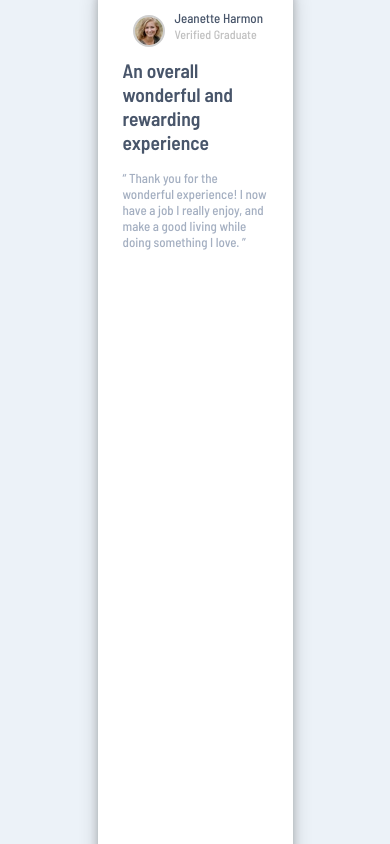
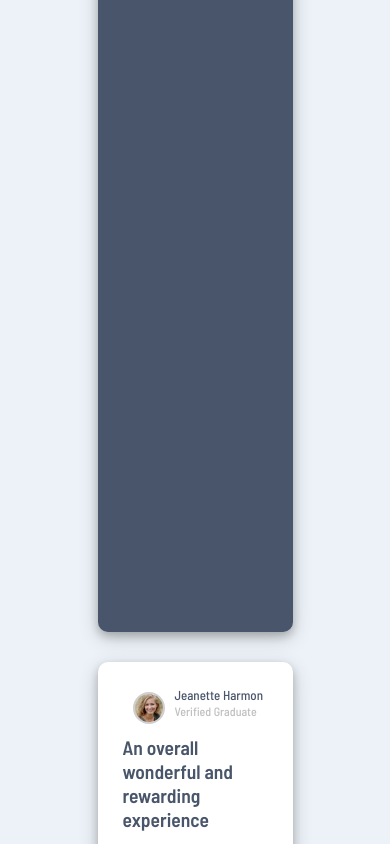
Before and after one commit to L3chit/testimonials-grid-section, a plain HTML site: page index.html in a window 390 px wide. Shown: the top 844 px of the page. Drawn offline with Linux system fonts and the light colour scheme.

Commit message:
Update style.css

```diff
--- a/style.css
+++ b/style.css
@@ -13,8 +13,8 @@ body {
 }
 
 .main {
-	height: 100%;
-	width: 100%;
+	min-height: 100vh;
+	min-width: 100vw;
 	margin: 0 auto;
 	padding: 1fr;
 	display: flex;
@@ -39,43 +39,43 @@ body {
 .secmn {
 	margin: 0 auto;
 	padding: 0;
-	height: 100vh;
-	width: 90vw;
+	width: 60vw;
+	height: auto;
 	display: grid;
 	justify-content: center;
 	align-content: center;
-	grid-template-columns: repeat(6, 1fr);
-	grid-template-rows: repeat(4, 1fr);
+	grid-template-columns: repeat(4, 1fr);
+	grid-template-rows: repeat(2, 1fr);
 	gap: 30px;
 }
 
 .dc {
-	grid-column: 2/4;
-	grid-row: 2/3;
+	grid-column: 1/3;
+	grid-row: 1/2;
 	background: hsl(263, 55%, 52%) url("images/bg-pattern-quotation.svg") no-repeat 80% 0%;
 }
 
 .jw {
-	grid-column: 4/5;
-	grid-row: 2/3;
+	grid-column: 3/4;
+	grid-row: 1/2;
 	background-color: hsl(217, 19%, 35%);
 }
 
 .jh {
-	grid-column: 2/3;
-	grid-row: 3/4;
+	grid-column: 1/2;
+	grid-row: 2/3;
 }
 
 .pa {
-	grid-column: 3/5;
-	grid-row: 3/4;
+	grid-column: 2/4;
+	grid-row: 2/3;
 	background-color: hsl(219, 29%, 14%);
 	color: hsl(210, 46%, 95%);
 }
 
 .kw {
-	grid-column: 5/6;
-	grid-row: 2/4;
+	grid-column: 4/5;
+	grid-row: 1/3;
 	overflow: auto;
 }
 
@@ -137,7 +137,7 @@ img {
 @media only screen and (max-device-width: 800px) {
 	.secmn {
 		grid-template-columns: repeat(3, 50%);
-		grid-template-rows: repeat(8, 50%);
+		grid-template-rows: repeat(7, 50%);
 		width: auto;
 		height: auto;
 	}
```
